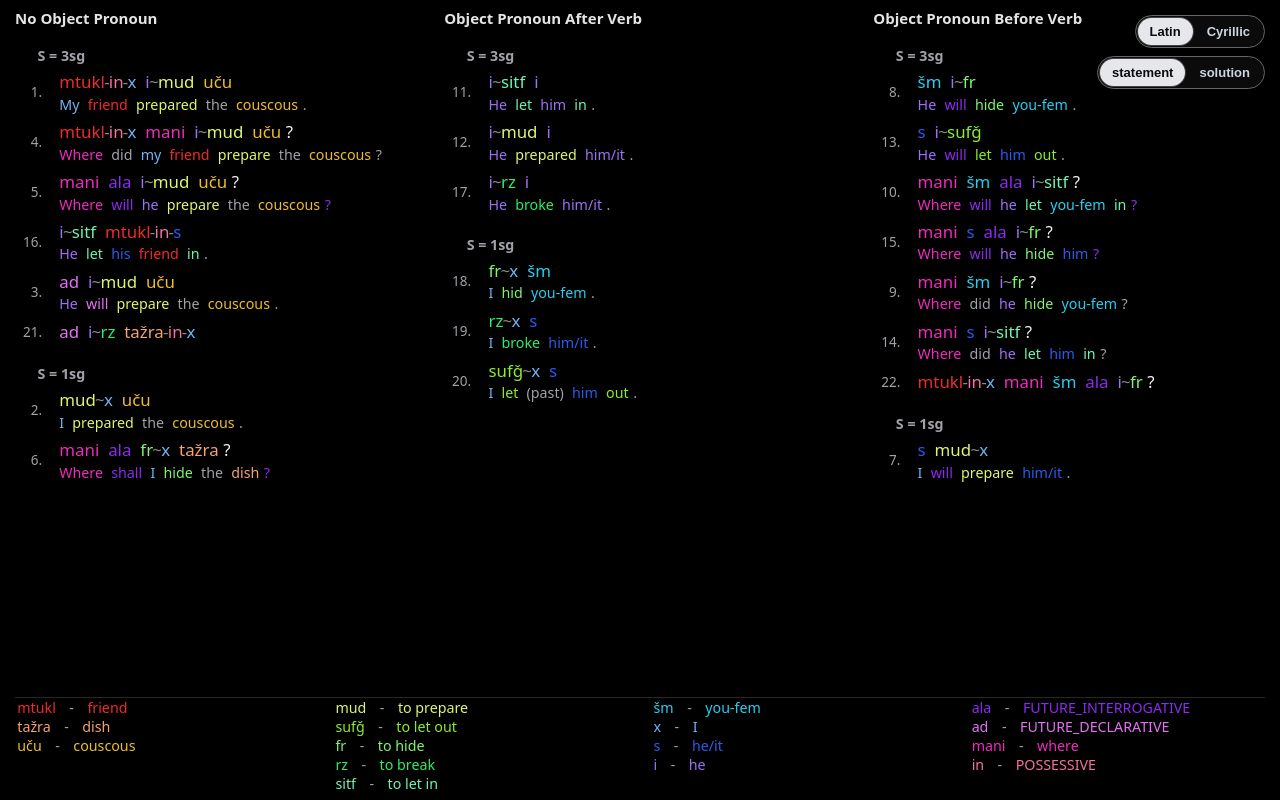
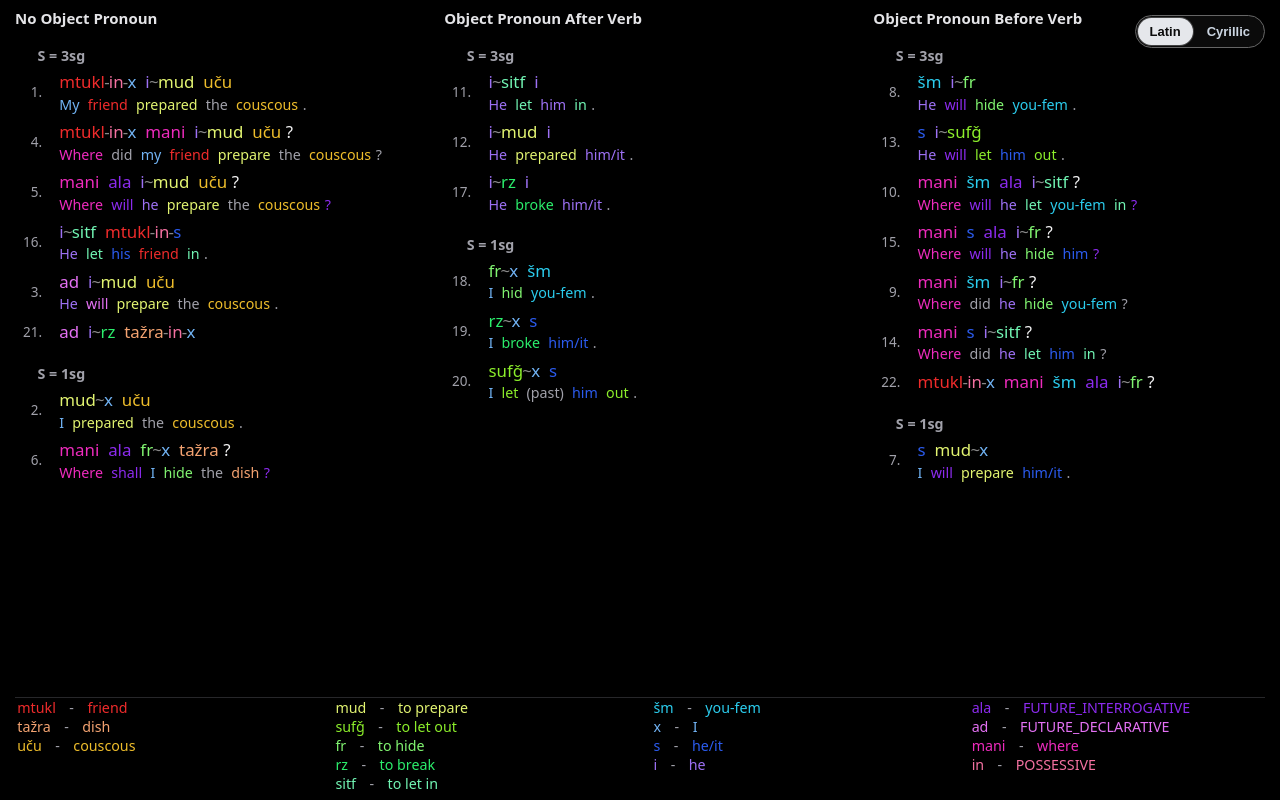
Before and after one commit to vpavlenko/figuig, a Next.js app: page / in a window 1280 px wide. Built offline with nearby package versions, Linux system fonts and the light colour scheme.

Commit message:
gate solution under urlParam

```diff
--- a/app/page.tsx
+++ b/app/page.tsx
@@ -1,6 +1,7 @@
 "use client";
 
 import { useMemo, useState } from "react";
+import { useSearchParams } from "next/navigation";
 
 const EXAMPLE_GAP_PX = 4;
 const SOURCE_ENGLISH_GAP_PX = 0;
@@ -164,7 +165,9 @@ const SENTENCE_GROUP_COLUMNS: Array<{
 ];
 
 export default function Home() {
-  const [mode, setMode] = useState<"statement" | "solution">("statement");
+  const searchParams = useSearchParams();
+  const showSolution = searchParams.get("solution") === "1";
+  const mode: "statement" | "solution" = showSolution ? "solution" : "statement";
   const [script, setScript] = useState<"cyrillic" | "latin">("latin");
 
   const entries = [
@@ -646,65 +649,6 @@ export default function Home() {
           </button>
         </div>
 
-        <div
-          role="tablist"
-          aria-label="View mode"
-          style={{
-            display: "inline-flex",
-            padding: 2,
-            border: "1px solid rgb(102, 102, 102)",
-            borderRadius: 999,
-            background: "rgb(11, 11, 11)",
-            gap: 2,
-          }}
-        >
-          <button
-            type="button"
-            role="tab"
-            aria-selected={mode === "statement"}
-            onClick={() => setMode("statement")}
-            style={{
-              border: "none",
-              borderRadius: 999,
-              padding: "6px 12px",
-              fontSize: 13,
-              fontWeight: 600,
-              cursor: "pointer",
-              background: mode === "statement" ? "rgb(229, 231, 235)" : "transparent",
-              color: mode === "statement" ? "rgb(11, 11, 11)" : "rgb(203, 213, 225)",
-              transition: "background 120ms, color 120ms",
-              boxShadow:
-                mode === "statement"
-                  ? "rgba(229, 231, 235, 0.25) 0px 0px 0px 1px"
-                  : undefined,
-            }}
-          >
-            statement
-          </button>
-          <button
-            type="button"
-            role="tab"
-            aria-selected={mode === "solution"}
-            onClick={() => setMode("solution")}
-            style={{
-              border: "none",
-              borderRadius: 999,
-              padding: "6px 12px",
-              fontSize: 13,
-              fontWeight: 600,
-              cursor: "pointer",
-              background: mode === "solution" ? "rgb(229, 231, 235)" : "transparent",
-              color: mode === "solution" ? "rgb(11, 11, 11)" : "rgb(203, 213, 225)",
-              transition: "background 120ms, color 120ms",
-              boxShadow:
-                mode === "solution"
-                  ? "rgba(229, 231, 235, 0.25) 0px 0px 0px 1px"
-                  : undefined,
-            }}
-          >
-            solution
-          </button>
-        </div>
       </div>
 
       <div className="sentences">
```
